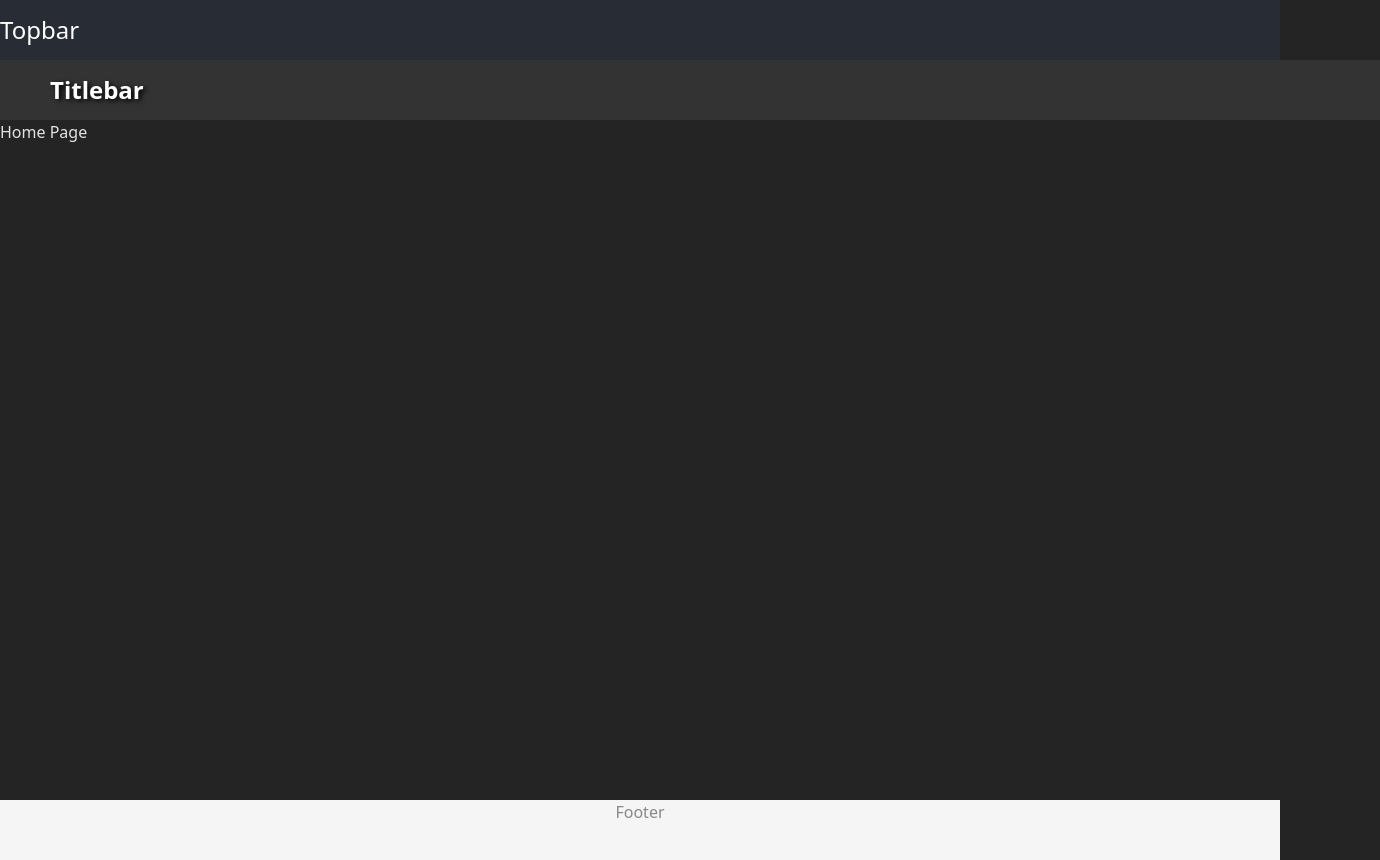
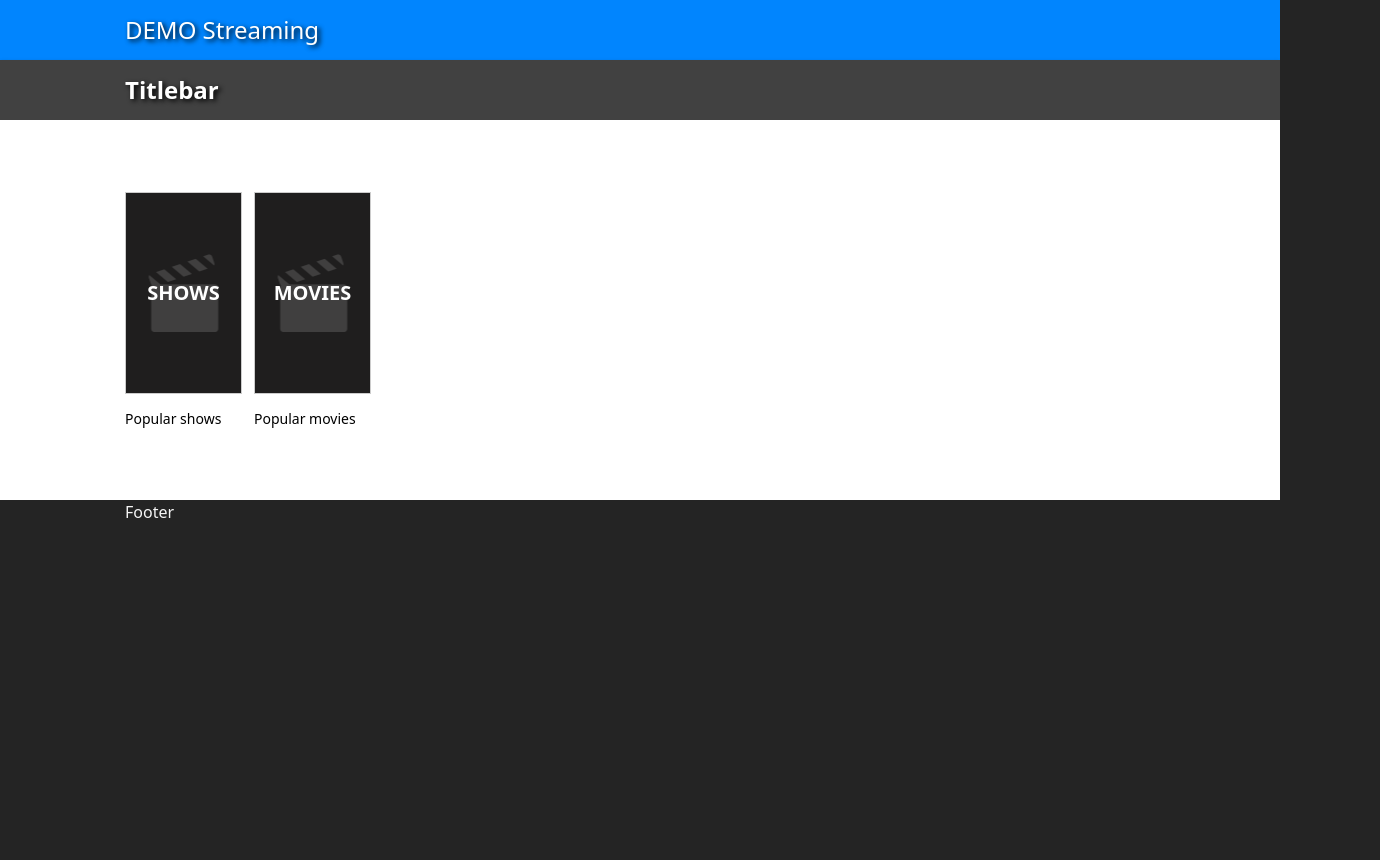
Before and after one commit to Alountk/neural-sandbox, a React (Vite) app in the folder tech-tests/chedoc-react-developer/: page / in a window 1280 px wide. Shown: the whole page, 1380 px wide, since content can reach past the window. After the commit the page ends 800 px from the top, so only its background shows below. Built offline with nearby package versions, Linux system fonts and the light colour scheme.

Commit message:
feat: more styles

```diff
--- a/tech-tests/chedoc-react-developer/src/components/Footer/Footer.module.css
+++ b/tech-tests/chedoc-react-developer/src/components/Footer/Footer.module.css
@@ -1,8 +1,7 @@
 footer {
-    background-color: #f5f5f5;
-    text-align: center;
+    padding: 0 125px;
+    color: #f5f5f5;
     font-size: 1rem;
-    color: #888888;
     width: 100%;
-    height: 60px;
+    height: 300px;
 }
--- a/tech-tests/chedoc-react-developer/src/components/Titlebar/Titlebar.module.css
+++ b/tech-tests/chedoc-react-developer/src/components/Titlebar/Titlebar.module.css
@@ -1,6 +1,6 @@
 header {
-    padding: 0 50px;
-    background-color: #333;
+    padding: 0 125px;
+    background-color: #414141;
     height: 60px;
     display: flex;
     align-items: center;
@@ -9,4 +9,5 @@ header {
     font-weight: bold;
     width: 100%;
     text-shadow: black 0.1em 0.1em 0.2em;
+    box-shadow: 0 2px 4px rgba(0, 0, 0, 0.3);
 }
--- a/tech-tests/chedoc-react-developer/src/components/Topbar/Topbar.module.css
+++ b/tech-tests/chedoc-react-developer/src/components/Topbar/Topbar.module.css
@@ -1,9 +1,12 @@
 .topbar {
-    background-color: #282c34;
+    padding: 0 125px;
+    /* background: linear-gradient(180deg, #245eff, #0937b5, #245eff); */
+    background-color: #0185FE;
     height: 60px;
     display: flex;
     align-items: center;
     color: white;
     font-size: 1.5rem;
     width: 100%;
+    text-shadow: black 0.1em 0.1em 0.2em;
 }
--- a/tech-tests/chedoc-react-developer/src/components/Topbar/Topbar.tsx
+++ b/tech-tests/chedoc-react-developer/src/components/Topbar/Topbar.tsx
@@ -3,7 +3,7 @@ import styles from './Topbar.module.css'
 export default function Topbar() {
     return (
         <nav className={styles.topbar}>
-            Topbar
+            DEMO Streaming
         </nav>
     )
 }
--- a/tech-tests/chedoc-react-developer/src/index.css
+++ b/tech-tests/chedoc-react-developer/src/index.css
@@ -16,10 +16,14 @@
 body {
   margin: 0;
   min-width: 320px;
+  width: calc(100vw - 250px);
   min-height: 100vh;
 }
 
 main {
   display: block;
-  min-height: calc(100vh - 120px); /* Adjust based on header and footer height */
+  padding: 0 125px;
+  background: white;
+  width: calc(100vw - 250px);
+  /* height: calc(100vh - 180px); */
 }
--- /dev/null
+++ b/tech-tests/chedoc-react-developer/src/pages/Home/Home.module.css
@@ -0,0 +1,42 @@
+section.home-section {
+    display: flex;
+    flex-wrap: wrap;
+    gap: 12px;
+    align-items: center;
+    background: white;
+    height: calc(100vh - 420px);
+    width: 100%;
+}
+
+p.home-description {
+    color: black;
+    font-size: 14px;
+    font-weight: 400;
+    margin-bottom: 10px;
+}
+
+div.home-card {
+    height: 200px;
+    width: 115px;
+    margin: 10px 0;
+    border: 1px solid #ccc;
+    display: flex;
+    justify-content: center;
+    align-items: center;
+    font-size: 20px;
+    font-weight: 800;
+    text-transform: uppercase;
+    color: #fff;
+    background-color: rgb(31, 30, 30);
+    background-image: url('../../assets/placeholder.png');
+    background-repeat: no-repeat;
+    background-position: center;
+    background-size: auto;
+    background-position: center;
+    &:hover {
+        cursor: pointer;
+        box-shadow: 0 0 10px rgba(0, 0, 0, 0.3);
+        background-color: grey;
+        color: rgb(92, 92, 92);
+    }
+}
--- a/tech-tests/chedoc-react-developer/src/pages/Home/Home.tsx
+++ b/tech-tests/chedoc-react-developer/src/pages/Home/Home.tsx
@@ -1,7 +1,21 @@
+import styles from "./Home.module.css";
+
+const SECTIONS = {
+  SHOWS: "shows",
+  MOVIES: "movies",
+};
+
 export default function Home() {
-    return (
-        <div>
-            Home Page
+  return (
+    <section className={styles["home-section"]}>
+      {Object.values(SECTIONS).map((section) => (
+        <div key={section}>
+          <div className={styles["home-card"]}>
+            {section}
+          </div>
+          <p className={styles["home-description"]}>{`Popular ${section}`}</p>
         </div>
-    )
+      ))}
+    </section>
+  );
 }
```
